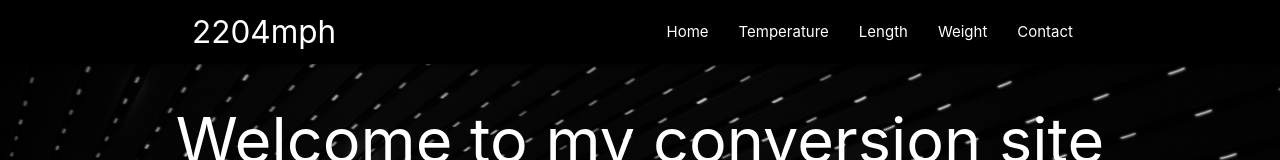
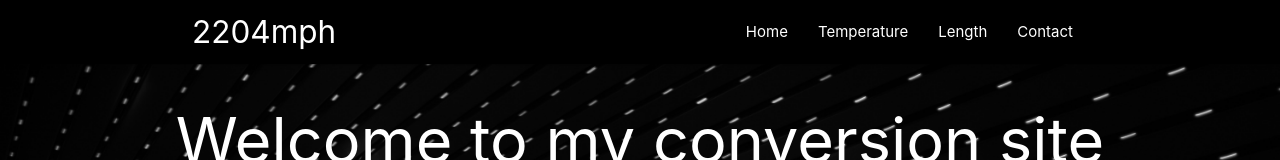
Before and after one commit to Iroh-Jennifer/Conversion-site, a plain HTML site: page index.html in a window 1280 px wide. Shown: the top 160 px of the page. Drawn offline with nearby package versions, Linux system fonts and the light colour scheme.

Commit message:
Update index.html

```diff
--- a/index.html
+++ b/index.html
@@ -23,7 +23,7 @@
                                     <li><a href="#home">Home</a></li>
                                     <li><a href="#temperature">Temperature</a></li>
                                     <li><a href="#length">Length</a></li>
-                                    <li><a href="#weight">Weight</a></li>
+<!--                                     <li><a href="#weight">Weight</a></li> -->
                                     <li><a href="#contact">Contact</a></li>
                                 </ul>
                             </div>
@@ -33,7 +33,7 @@
                         <li><a href="#home">Home</a></li>
                         <li><a href="#temperature">Temperature</a></li>
                         <li><a href="#length">Length</a></li>
-                        <li><a href="#weight">Weight</a></li>
+<!--                         <li><a href="#weight">Weight</a></li> -->
                         <li><a href="#contact">Contact</a></li>
                     </ul>
                 </div>
```
